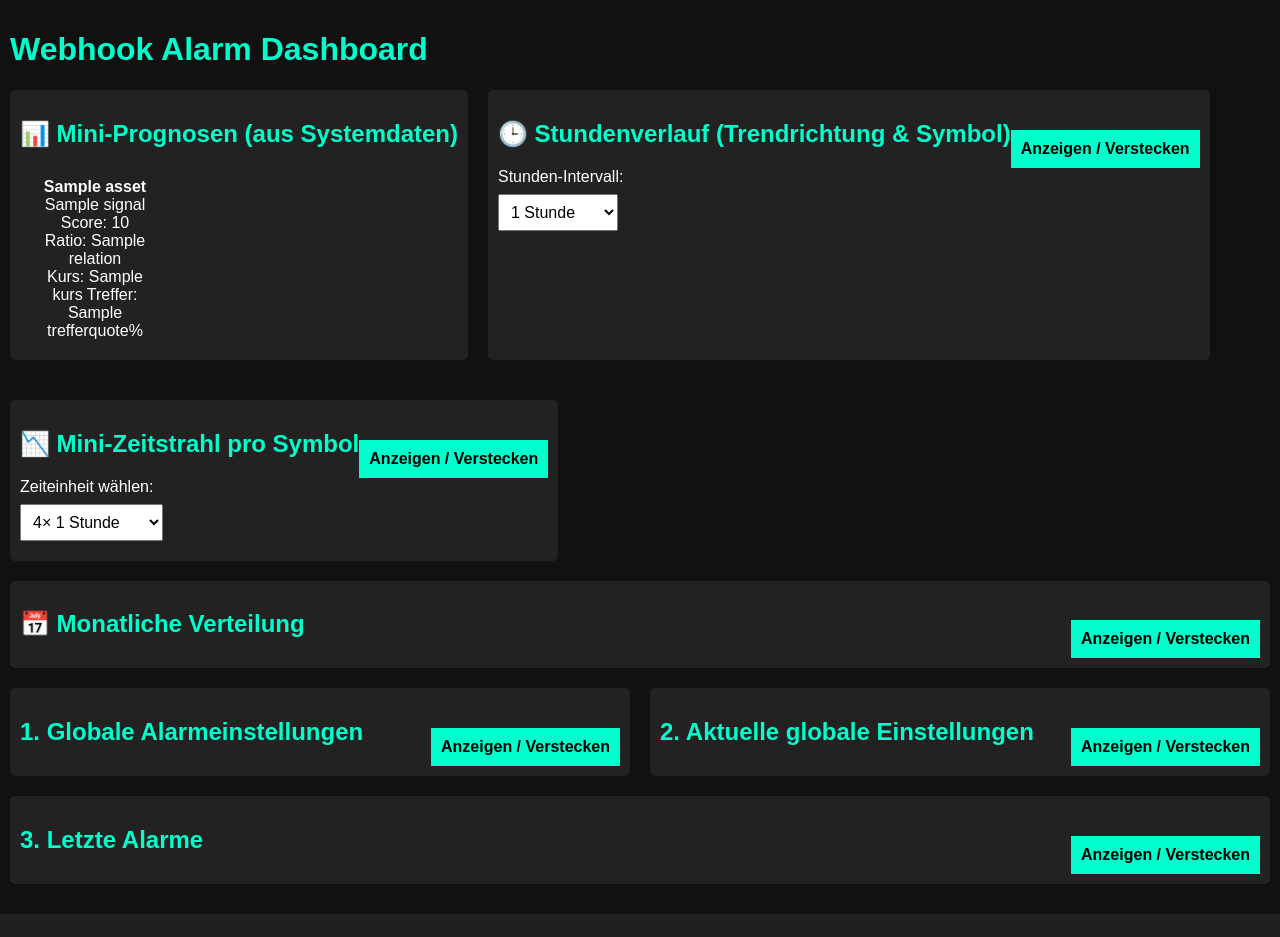
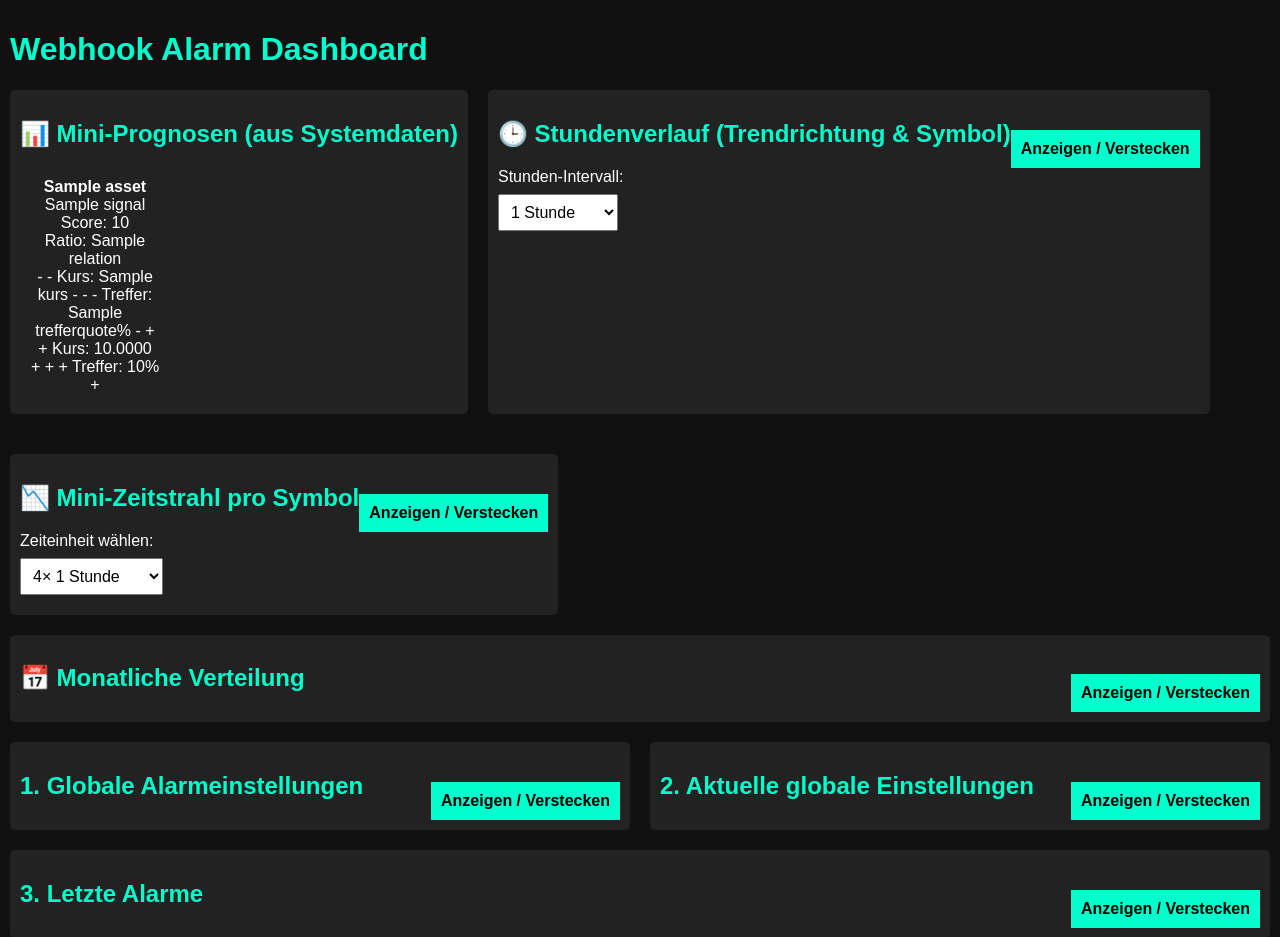
Before and after one commit to Bubu89/webhook-alarm-analyse, a Flask app: template templates/dashboard.html in a window 1280 px wide. Shown: the top 937 px of the page. Before the commit the page ends 914 px from the top, so only its background shows below. Run offline with Flask 3, Linux system fonts and the light colour scheme; the template is opened without the code that fills it: most values are stand-ins (such as "Sample title", 1, 10 or a date in 2020); parts of the project's set-up code (start-up, migrations or seed data) failed here and were passed over.

Commit message:
Update dashboard.html

```diff
--- a/templates/dashboard.html
+++ b/templates/dashboard.html
@@ -125,6 +125,7 @@
 
 
 
+<!-- dashboard.html  (nur der Mini-Prognosen-Abschnitt) -->
 <div class="section">
     <h2>📊 Mini-Prognosen (aus Systemdaten)</h2>
     {% if prognosen %}
@@ -137,13 +138,18 @@
                 {% if daten.relation is defined %}
                     Ratio: {{ daten.relation }}<br>
                 {% endif %}
-                {% if daten.kurs is defined %}
-                    Kurs: {{ daten.kurs }}
-                {% endif %}
-                {% if daten.trefferquote is defined %}
-                Treffer: {{ daten.trefferquote }}%
-                {% endif %}
-
+-               {% if daten.kurs is defined %}
+-                   Kurs: {{ daten.kurs }}
+-               {% endif %}
+-               {% if daten.trefferquote is defined %}
+-               Treffer: {{ daten.trefferquote }}%
+-               {% endif %}
++               {% if daten.kurs is defined %}
++                   Kurs: {{ "%.4f"|format(daten.kurs) }}<br>
++               {% endif %}
++               {% if daten.trefferquote is defined %}
++                   Treffer: {{ "%.0f%%"|format(daten.trefferquote*100) }}
++               {% endif %}
             </div>
         {% endfor %}
     </div>
@@ -151,6 +157,7 @@
         <p>Keine Prognosedaten verfügbar.</p>
     {% endif %}
 </div>
+
 
 
     <div class="section">
```
